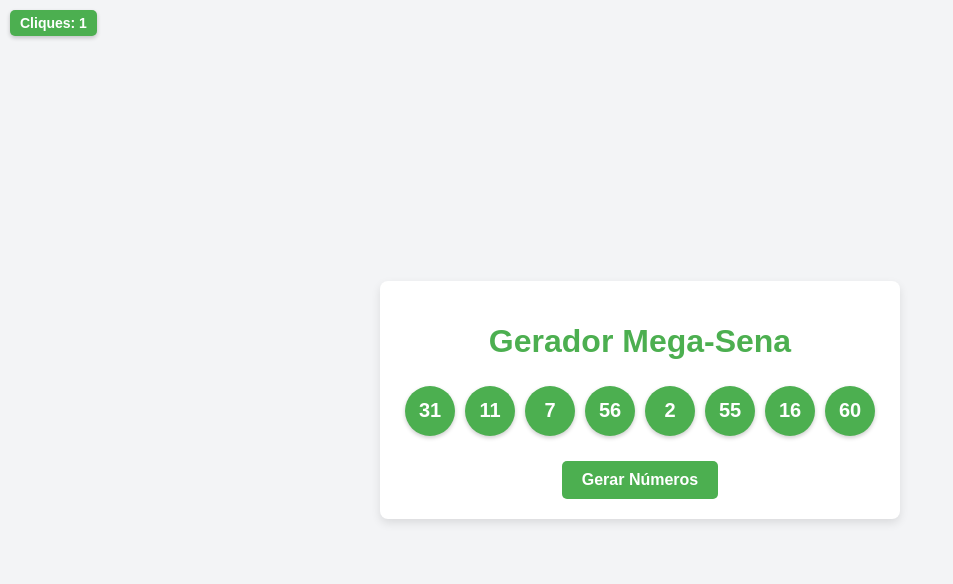
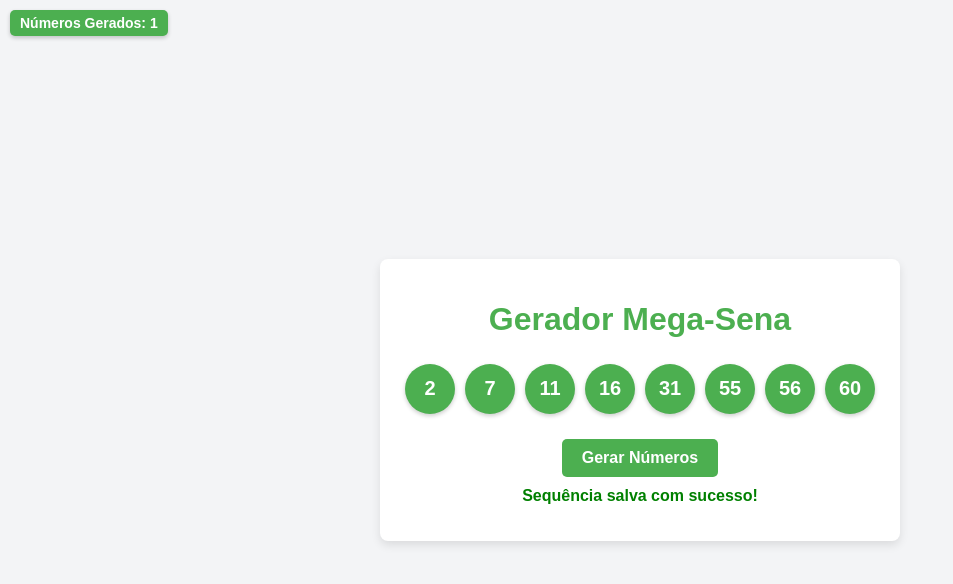
Before and after one commit to orlando762/.github.io, a plain HTML site: page index.html in a window 1280 px wide. Both pictures are taken after a click on the button "Gerar Números". Shown: the whole page, without its empty margins (0-953 px from the left). Drawn offline with Linux system fonts and the light colour scheme.

Commit message:
Update index.html

```diff
--- a/index.html
+++ b/index.html
@@ -80,6 +80,11 @@
         .generate-btn:hover {
             background: #45a049;
         }
+
+        .message {
+            font-weight: bold;
+            margin-top: 10px;
+        }
     </style>
 </head>
 <body>
@@ -88,31 +93,51 @@
         <h1>Gerador Mega-Sena</h1>
         <div class="numbers" id="numbers"></div>
         <button class="generate-btn" onclick="generateNumbers()">Gerar Números</button>
+        <p id="message" class="message"></p>
     </div>
 
     <script>
         let clickCount = 0;
 
+        // Carregar sequências existentes do LocalStorage
+        const storedSequences = new Set(JSON.parse(localStorage.getItem('sequences') || '[]'));
+
         function generateNumbers() {
             const numbersContainer = document.getElementById("numbers");
             const counter = document.getElementById("counter");
+            const message = document.getElementById("message");
 
             // Incrementa o contador de cliques
             clickCount++;
-            counter.textContent = `Cliques: ${clickCount}`;
+            counter.textContent = `Números Gerados: ${clickCount}`;
 
-
+            // Limpa os números anteriores
             numbersContainer.innerHTML = "";
-            const numbers = new Set();
+            message.textContent = "";
 
             // Gera 8 números únicos
+            const numbers = new Set();
             while (numbers.size < 8) {
                 const randomNumber = Math.floor(Math.random() * 60) + 1;
                 numbers.add(randomNumber);
             }
+            const numberArray = Array.from(numbers).sort((a, b) => a - b);
+            const sequence = numberArray.join(',');
+
+            // Verifica se a sequência já existe
+            if (storedSequences.has(sequence)) {
+                message.textContent = "Essa sequência já foi gerada!";
+                message.style.color = "red";
+            } else {
+                // Adiciona a nova sequência ao LocalStorage
+                storedSequences.add(sequence);
+                localStorage.setItem('sequences', JSON.stringify([...storedSequences]));
+                message.textContent = "Sequência salva com sucesso!";
+                message.style.color = "green";
+            }
 
             // Exibe os números na tela
-            Array.from(numbers).forEach(number => {
+            numberArray.forEach(number => {
                 const numberElement = document.createElement("div");
                 numberElement.className = "number";
                 numberElement.textContent = number;
```
